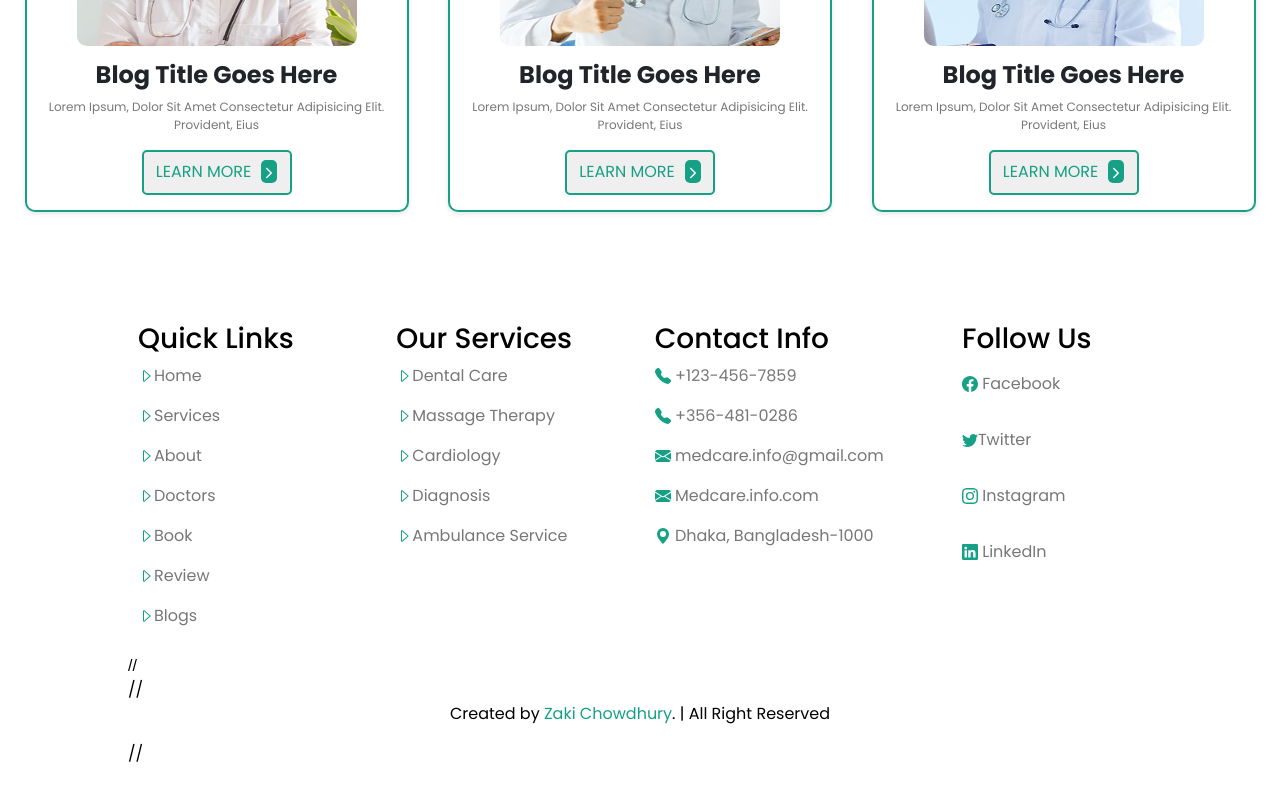
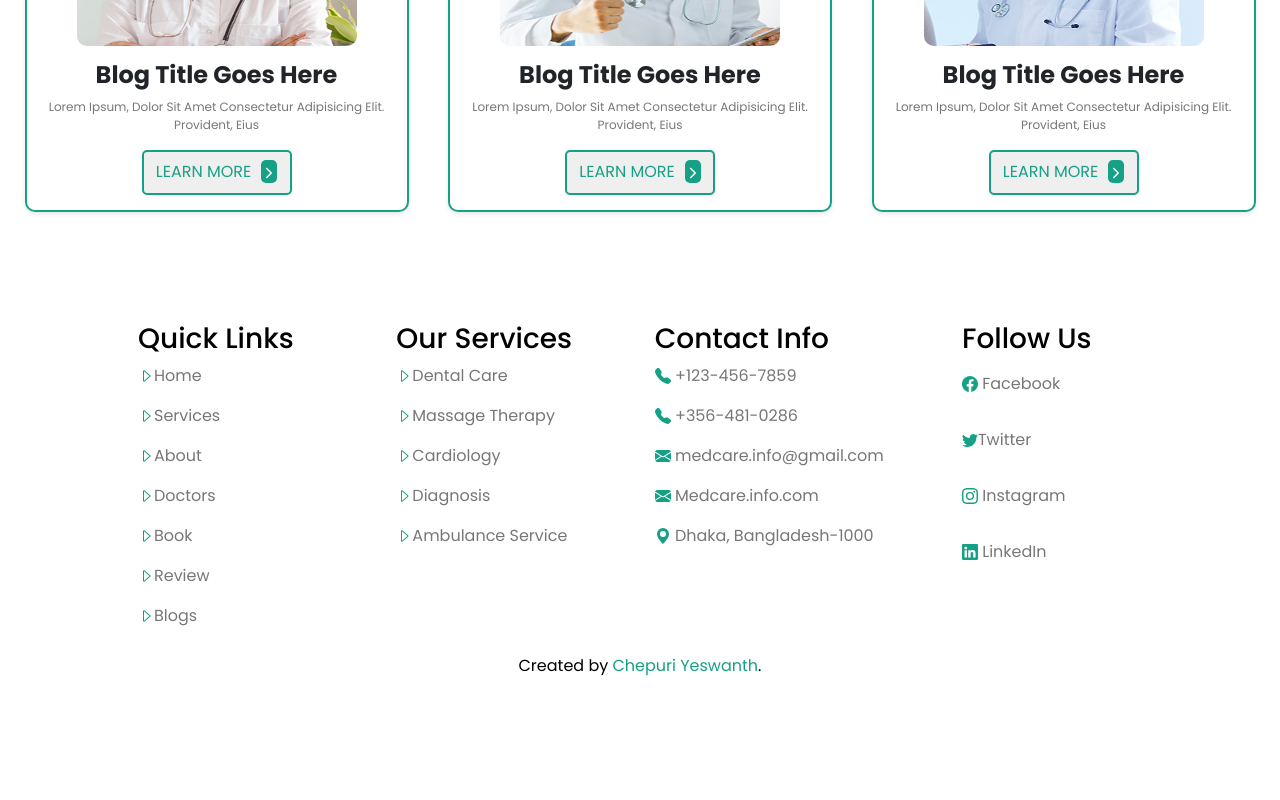
Before and after one commit to yeswanth-2003/MEDICAL-FRONTEND, a React (Create React App) app: page / in a window 1280 px wide. Shown: the part 4466-5266 px from the top of the page. After the commit the page ends 5200 px from the top, so only its background shows below. Built offline with nearby package versions, Linux system fonts and the light colour scheme; a web font is replaced by a local one.

Commit message:
Update Footer.js

```diff
--- a/src/Footer.js
+++ b/src/Footer.js
@@ -141,10 +141,10 @@ function Footer(){
 
       </div>
 
-      // <div className="end">
+      <div className="end">
 
-      // <center>  <p>Created by <span>Zaki Chowdhury</span>. | All Right Reserved</p></center>
-      // </div>
+      <center>  <p>Created by <span>Chepuri Yeswanth</span>. </p></center>
+      </div>
     </div>
     )
 }
```
